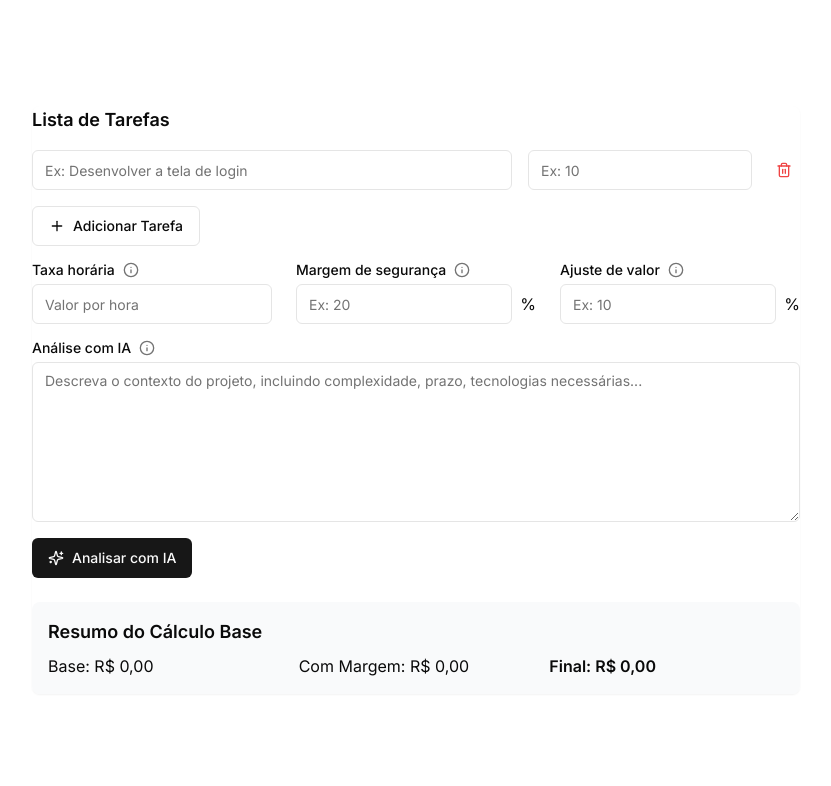
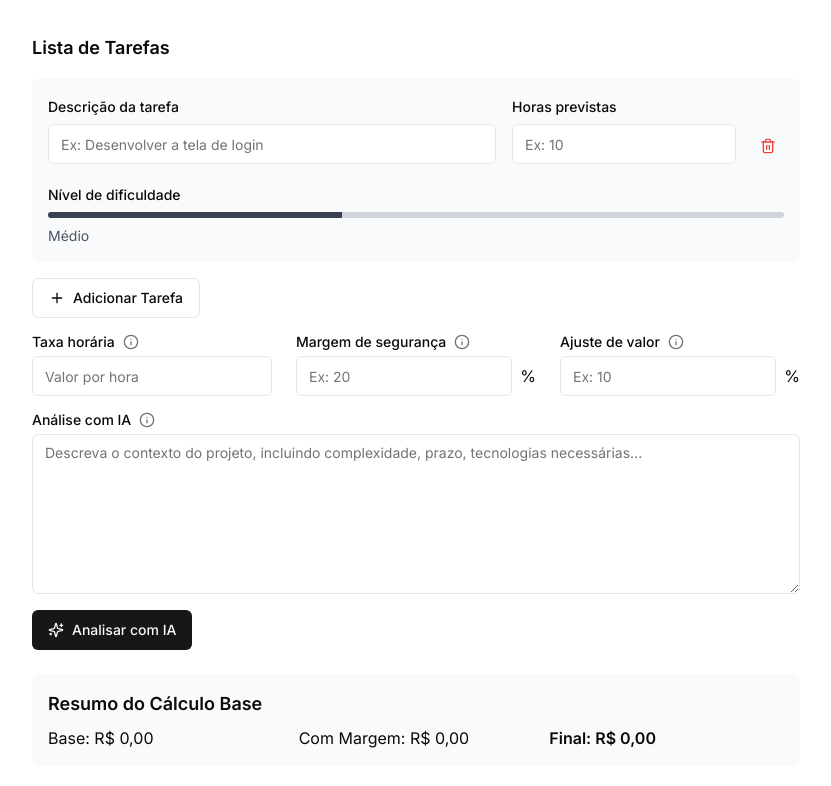
Before and after one commit to rafaeelricco/price-estimate-app, a Next.js app: page / in a window 1280 px wide. Shown: the top 786 px of the page, without its empty margins (224-1055 px from the left). Built offline with nearby package versions, Linux system fonts and the light colour scheme.

Commit message:
feat: integrate Slider component into PriceEstimate for task difficulty selection; enhance UI with improved styling in Slider and PriceEstimate components, including difficulty level display and task management features

```diff
--- a/src/components/ui/slider.tsx
+++ b/src/components/ui/slider.tsx
@@ -41,12 +41,7 @@ export const Slider: React.FC<SliderProps> = ({
 
    return (
       <React.Fragment>
-         <div className="flex w-full justify-start gap-3">
-            <p className="text-base text-white">Volume</p>
-            <p className="text-base text-white">{internalValue}</p>
-         </div>
-         <div className="duration-[350ms] *:duration-[350ms] group flex w-full touch-none select-none items-center gap-3 transition-[margin] hover:-mx-3 hover:cursor-grab active:cursor-grabbing">
-            {/* <SpeakerXMarkIcon className="size-5 shrink-0 transition group-hover:scale-125 group-hover:text-white" /> */}
+         <div className="duration-[350ms] *:duration-[350ms] group flex w-full touch-none select-none items-center gap-3 transition-[margin] hover:-mx-1 hover:cursor-grab active:cursor-grabbing">
             <RadixSlider.Root
                name={name}
                min={min}
@@ -77,20 +72,19 @@ export const Slider: React.FC<SliderProps> = ({
             >
                <RadixSlider.Track
                   className={cn(
-                     'relative h-full grow overflow-hidden rounded-full bg-gray-700',
+                     'relative h-full grow overflow-hidden rounded-full bg-gray-300',
                      {
                         'group-has-[:focus-visible]:outline group-has-[:focus-visible]:outline-2 group-has-[:focus-visible]:outline-offset-2 group-has-[:focus-visible]:outline-sky-500':
                            isUsingPointer === false
                      }
                   )}
                >
-                  <RadixSlider.Range className="absolute h-full bg-gray-300 transition group-hover:bg-white">
-                     <div className="absolute inset-0 group-has-[:focus-visible]:bg-white" />
+                  <RadixSlider.Range className="absolute h-full bg-gray-700 transition group-hover:bg-gray-900">
+                     <div className="absolute inset-0 group-has-[:focus-visible]:bg-gray-900" />
                   </RadixSlider.Range>
                </RadixSlider.Track>
                <RadixSlider.Thumb />
             </RadixSlider.Root>
-            {/* <SpeakerWaveIcon className="size-5 shrink-0 transition group-hover:scale-125 group-hover:text-white" /> */}
          </div>
       </React.Fragment>
    )
--- a/src/features/price-estimate.tsx
+++ b/src/features/price-estimate.tsx
@@ -20,6 +20,7 @@ import { zodResolver } from '@hookform/resolvers/zod'
 import { Plus, Sparkles, Trash2 } from 'lucide-react'
 import { useForm } from 'react-hook-form'
 
+import { Slider } from '@/components/ui/slider'
 import { TooltipGenericMessage } from '@/components/ui/tooltip'
 import {
    calculateTotal,
@@ -48,7 +49,7 @@ const AiAnalysisSchema = z.object({
 const PriceEstimate: React.FC = () => {
    return (
       <div className="flex min-h-screen items-center justify-center">
-         <Card className="max-w-screen-md border-none transition-all duration-300">
+         <Card className="max-w-screen-md border-none shadow-none transition-all duration-300">
             <CardContent className="p-0">
                <AiCalculator />
             </CardContent>
@@ -95,14 +96,24 @@ const handleAiAnalysis = async (values: PriceEstimate) => {
          - Valor base calculado: ${formatCurrency(baseTotal)}
 
          TAREFAS DO PROJETO:
-         ${values.tasks.map((task) => `- ${task.description} (${task.hours}h)`).join('\n')}
+         ${values.tasks
+            .map(
+               (task) =>
+                  `- ${task.description} (${task.hours}h)
+             Nível de dificuldade: ${['Muito fácil', 'Fácil', 'Médio', 'Intermediário', 'Difícil', 'Muito difícil'][task.difficulty]}
+            `
+            )
+            .join('\n')}
+
+         Por favor, considere o nível de dificuldade de cada tarefa ao fazer sua análise e ajuste o valor sugerido de acordo.
+         Tarefas mais difíceis podem requerer um valor/hora maior devido à complexidade técnica envolvida.
 
          Por favor, forneça sua análise no seguinte formato específico:
 
          VALOR_SUGERIDO: [apenas o número em reais]
 
          EXPLICAÇÃO:
-         [sua explicação detalhada]
+         [sua explicação detalhada, incluindo como a dificuldade das tarefas influenciou o valor]
 
          ANÁLISE_DE_MERCADO:
          [sua análise do mercado]
@@ -184,7 +195,7 @@ const AiCalculator: React.FC = () => {
    const form = useForm<PriceEstimate>({
       resolver: zodResolver(PriceEstimateSchema),
       defaultValues: {
-         tasks: [{ description: '', hours: '' }],
+         tasks: [{ description: '', hours: '', difficulty: 2 }],
          config: {
             hourlyRate: '',
             safetyMargin: '',
@@ -217,13 +228,18 @@ const AiCalculator: React.FC = () => {
                {/* Lista de Tarefas */}
                <div className="space-y-4">
                   <h3 className="text-lg font-semibold">Lista de Tarefas</h3>
-                  {form.watch('tasks').map((_, index) => (
-                     <div key={index} className="flex gap-4">
+                  {form.watch('tasks').map((task, index) => (
+                     <div
+                        key={index}
+                        className="space-y-4 rounded-lg bg-gray-50 p-4"
+                     >
+                        <div className="flex gap-4">
                            <FormField
                               control={form.control}
                               name={`tasks.${index}.description`}
                               render={({ field }) => (
                                  <FormItem className="flex-grow">
+                                    <FormLabel>Descrição da tarefa</FormLabel>
                                     <FormControl>
                                        <Input
                                           placeholder="Ex: Desenvolver a tela de login"
@@ -239,6 +255,7 @@ const AiCalculator: React.FC = () => {
                               name={`tasks.${index}.hours`}
                               render={({ field }) => (
                                  <FormItem className="w-56">
+                                    <FormLabel>Horas previstas</FormLabel>
                                     <FormControl>
                                        <Input
                                           type="number"
@@ -253,7 +270,7 @@ const AiCalculator: React.FC = () => {
                            <Button
                               type="button"
                               variant="ghost"
-                           className="p-2 text-red-500 hover:text-red-700"
+                              className="mt-8 p-2 text-red-500 hover:text-red-700"
                               onClick={() =>
                                  form.watch('tasks').length > 1 &&
                                  form.setValue(
@@ -267,6 +284,43 @@ const AiCalculator: React.FC = () => {
                               <Trash2 size={20} />
                            </Button>
                         </div>
+
+                        <FormField
+                           control={form.control}
+                           name={`tasks.${index}.difficulty`}
+                           render={({ field }) => (
+                              <FormItem>
+                                 <FormLabel>Nível de dificuldade</FormLabel>
+                                 <FormControl>
+                                    <div className="space-y-2">
+                                       <Slider
+                                          min={0}
+                                          max={5}
+                                          step={1}
+                                          value={field.value}
+                                          onValueChange={(value) =>
+                                             field.onChange(value)
+                                          }
+                                       />
+                                       <div className="text-sm text-gray-600">
+                                          {
+                                             [
+                                                'Muito fácil',
+                                                'Fácil',
+                                                'Médio',
+                                                'Intermediário',
+                                                'Difícil',
+                                                'Muito difícil'
+                                             ][field.value]
+                                          }
+                                       </div>
+                                    </div>
+                                 </FormControl>
+                                 <FormMessage />
+                              </FormItem>
+                           )}
+                        />
+                     </div>
                   ))}
                   <Button
                      type="button"
@@ -274,7 +328,7 @@ const AiCalculator: React.FC = () => {
                      onClick={() =>
                         form.setValue('tasks', [
                            ...form.watch('tasks'),
-                           { description: '', hours: '' }
+                           { description: '', hours: '', difficulty: 0 }
                         ])
                      }
                      className="flex items-center gap-2"
@@ -536,7 +590,8 @@ const TaskSchema = z.object({
       .max(200, 'Descrição muito longa'),
    hours: z.string().refine((val) => !isNaN(Number(val)) && Number(val) > 0, {
       message: 'Horas devem ser um número positivo'
-   })
+   }),
+   difficulty: z.number().min(0).max(5).default(2)
 })
 
 // Schema para as configurações do cálculo
```
Lines whose indentation alone changed are shown as unchanged.
